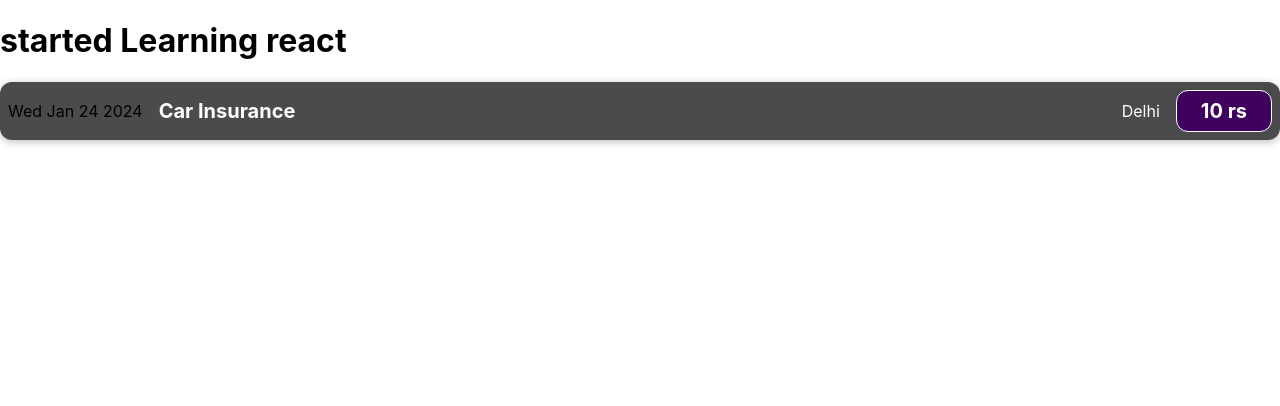
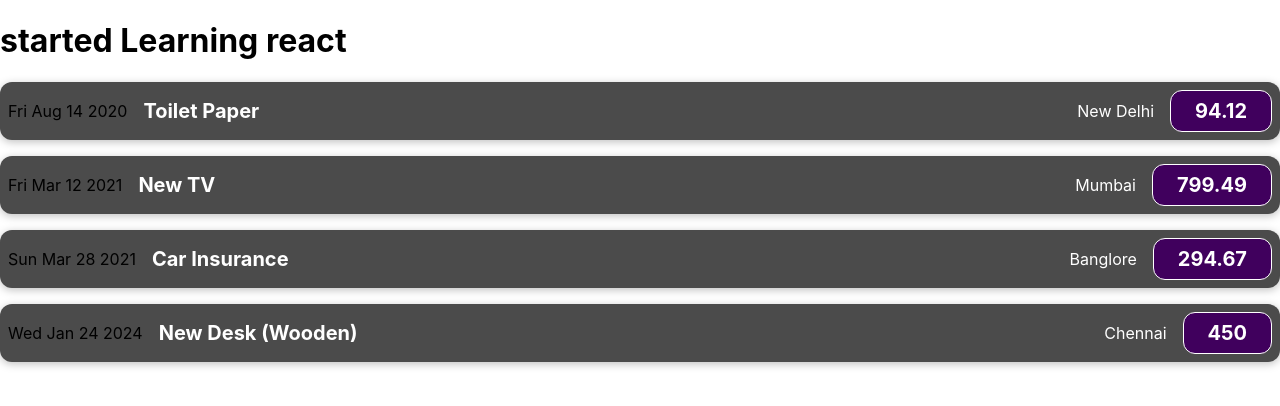
Before and after one commit to EshaGautam/React, a React (Create React App) app: page / in a window 1280 px wide. Shown: the top 406 px of the page. Built offline with nearby package versions, Linux system fonts and the light colour scheme.

Commit message:
passing data using props

```diff
--- a/src/App.js
+++ b/src/App.js
@@ -2,12 +2,48 @@
 import ExpenseItem from "./component/ExpenseItem";
 
 function App() {
+
+  const expenses = [
+    {
+      id: 'e1',
+      title: 'Toilet Paper',
+      amount: 94.12,
+      date: new Date(2020, 7, 14),
+      location:"New Delhi"
+    },
+    { id: 'e2',
+     title: 'New TV',
+     amount: 799.49,
+     date: new Date(2021, 2, 12) ,
+     location:"Mumbai"
+    },
+    {
+      id: 'e3',
+      title: 'Car Insurance',
+      amount: 294.67,
+      date: new Date(2021, 2, 28),
+      location:"Banglore"
+    },
+    {
+      id: 'e4',
+      title: 'New Desk (Wooden)',
+      amount: 450,
+      date: new Date(2024, 0, 24),
+      location:"Chennai"
+    },
+  ];
+
   return (
     <div >
     <h1>
       started Learning react
     </h1>
-    <ExpenseItem/>
+    <ExpenseItem title ={expenses[0].title} amount = {expenses[0].amount}  location={expenses[0].location}date = {expenses[0].date}></ExpenseItem>
+    <ExpenseItem title ={expenses[1].title} amount = {expenses[1].amount}  location={expenses[1].location}date = {expenses[1].date}></ExpenseItem>
+    <ExpenseItem title ={expenses[2].title} amount = {expenses[2].amount}  location={expenses[2].location}date = {expenses[2].date}></ExpenseItem>
+    <ExpenseItem title ={expenses[3].title} amount = {expenses[3].amount}  location={expenses[3].location}date = {expenses[3].date}></ExpenseItem>
+
+
 
     </div>
   );
--- a/src/component/ExpenseItem.js
+++ b/src/component/ExpenseItem.js
@@ -1,18 +1,13 @@
  import './ExpenseItem.css'
 
-function ExpenseItem(){
-
-  const expenseDate = new Date(2024,0,24);
-  const expenseName = 'Car Insurance';
-  const expensePrice = "10 rs";
-  const expenseLocation = "Delhi"
+function ExpenseItem(props){
     return (
       <div className="expense-item">
-        <div>{expenseDate.toDateString()}</div>
+        <div>{props.date.toDateString()}</div>
         <div className="expense-item__description">
-          <h2>{expenseName} </h2>
-          <div className='expense-item__location'>{expenseLocation}</div>
-          <div className="expense-item__price ">{expensePrice} </div>
+          <h2>{props.title} </h2>
+          <div className='expense-item__location'>{props.location}</div>
+          <div className="expense-item__price ">{props.amount} </div>
         </div>
       </div>
     );
```
